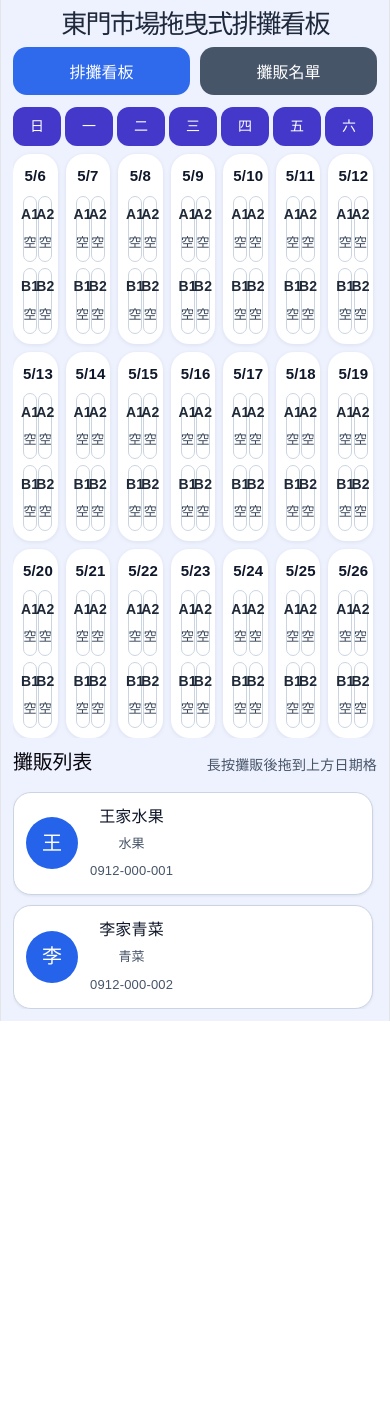
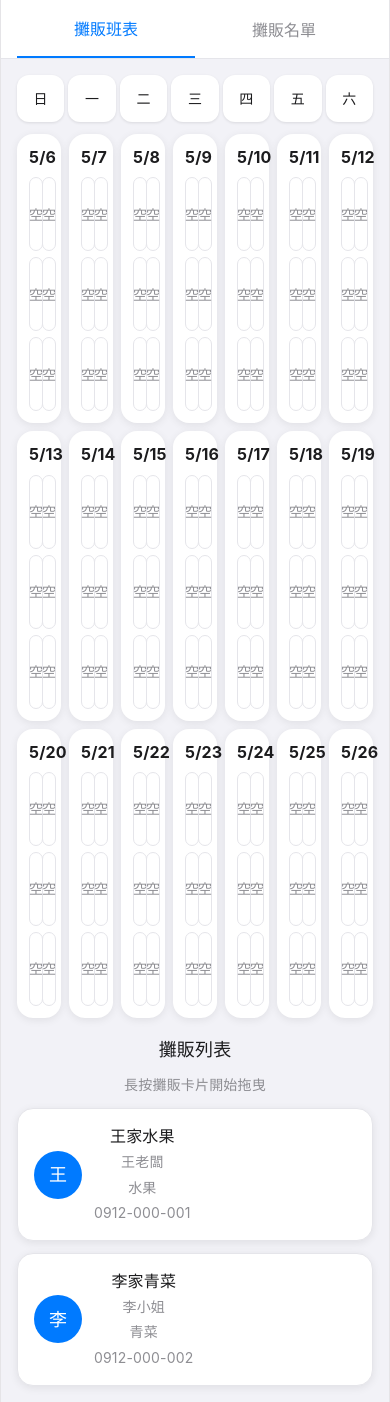
Before and after one commit to Hsu7183/dongmen-market-manager, a React (Vite) app: page / in a window 390 px wide. Before the commit the page ends 1021 px from the top, so only its background shows below. Built offline with nearby package versions, Linux system fonts and the light colour scheme.

Commit message:
feat: redesign mobile market scheduling app UI

```diff
--- a/src/App.tsx
+++ b/src/App.tsx
@@ -1,8 +1,8 @@
 import { useEffect, useMemo, useRef, useState, type TouchEvent } from "react";
 
-type Page = "dashboard" | "vendors";
-type StallId = "A1" | "A2" | "B1" | "B2";
-type StallStatus = "empty" | "reserved" | "arrived" | "noShow";
+type Tab = "schedule" | "vendors";
+type StallId = "頭攤" | "門前" | "左1" | "中2" | "右3" | "魚攤";
+type StallStatus = "empty" | "occupied";
 
 type Vendor = {
   id: string;
@@ -25,7 +25,7 @@ type StallRecord = {
 type DayRecords = Record<StallId, StallRecord>;
 type ScheduleMap = Record<string, DayRecords>;
 
-const STALLS: StallId[] = ["A1", "A2", "B1", "B2"];
+const STALLS: StallId[] = ["頭攤", "門前", "左1", "中2", "右3", "魚攤"];
 const WEEKDAYS = ["日", "一", "二", "三", "四", "五", "六"];
 
 const defaultVendors: Vendor[] = [
@@ -38,7 +38,7 @@ const defaultVendors: Vendor[] = [
     product: "水果",
     longTerm: false,
     weekdays: [2, 4, 6],
-    preferredStall: "A1",
+    preferredStall: "頭攤",
   },
   {
     id: "v2",
@@ -49,15 +49,17 @@ const defaultVendors: Vendor[] = [
     product: "青菜",
     longTerm: false,
     weekdays: [1, 3, 5],
-    preferredStall: "A2",
+    preferredStall: "門前",
   },
 ];
 
 const emptyDayRecords = (): DayRecords => ({
-  A1: { status: "empty", vendorId: "", locked: false },
-  A2: { status: "empty", vendorId: "", locked: false },
-  B1: { status: "empty", vendorId: "", locked: false },
-  B2: { status: "empty", vendorId: "", locked: false },
+  "頭攤": { status: "empty", vendorId: "", locked: false },
+  "門前": { status: "empty", vendorId: "", locked: false },
+  "左1": { status: "empty", vendorId: "", locked: false },
+  "中2": { status: "empty", vendorId: "", locked: false },
+  "右3": { status: "empty", vendorId: "", locked: false },
+  "魚攤": { status: "empty", vendorId: "", locked: false },
 });
 
 const getDateKey = (date: Date) => date.toISOString().slice(0, 10);
@@ -73,36 +75,8 @@ const buildScheduleDates = () => {
   });
 };
 
-const statusLabel = (status: StallStatus, locked: boolean) => {
-  if (locked) return "鎖";
-  switch (status) {
-    case "reserved":
-      return "預";
-    case "arrived":
-      return "到";
-    case "noShow":
-      return "沒";
-    default:
-      return "空";
-  }
-};
-
-const statusColor = (status: StallStatus, locked: boolean) => {
-  if (locked) return "#d1d5db";
-  switch (status) {
-    case "reserved":
-      return "#fff9c4";
-    case "arrived":
-      return "#dcedc8";
-    case "noShow":
-      return "#ffcdd2";
-    default:
-      return "#ffffff";
-  }
-};
-
 function App() {
-  const [page, setPage] = useState<Page>("dashboard");
+  const [currentTab, setCurrentTab] = useState<Tab>("schedule");
   const [vendors, setVendors] = useState<Vendor[]>(() => {
     const raw = localStorage.getItem("vendors");
     return raw ? (JSON.parse(raw) as Vendor[]) : defaultVendors;
@@ -123,12 +97,10 @@ function App() {
   });
   const [mobileDragVendorId, setMobileDragVendorId] = useState<string | null>(null);
   const [dragOverCell, setDragOverCell] = useState<{ dateKey: string; stall: StallId } | null>(null);
-  const [lockTouchTarget, setLockTouchTarget] = useState<{ dateKey: string; stall: StallId } | null>(null);
   const [dragMessage, setDragMessage] = useState<string | null>(null);
 
   const touchDragTimerRef = useRef<number | null>(null);
   const touchStartPointRef = useRef<{ x: number; y: number } | null>(null);
-  const lockTouchTimerRef = useRef<number | null>(null);
 
   useEffect(() => {
     localStorage.setItem("vendors", JSON.stringify(vendors));
@@ -139,6 +111,14 @@ function App() {
   }, [schedule]);
 
   const scheduleDates = useMemo(() => buildScheduleDates(), []);
+  const vendorMap = useMemo(
+    () =>
+      vendors.reduce((map, vendor) => {
+        map[vendor.id] = vendor;
+        return map;
+      }, {} as Record<string, Vendor>),
+    [vendors]
+  );
 
   const updateStall = (dateKey: string, stall: StallId, patch: Partial<StallRecord>) => {
     setSchedule((prev) => {
@@ -156,32 +136,6 @@ function App() {
     });
   };
 
-  const handleCycleStatus = (dateKey: string, stall: StallId) => {
-    const current = schedule[dateKey] ?? emptyDayRecords();
-    const record = current[stall];
-    if (record.locked) return;
-    const nextStatus: StallStatus =
-      record.status === "empty"
-        ? "reserved"
-        : record.status === "reserved"
-        ? "arrived"
-        : record.status === "arrived"
-        ? "noShow"
-        : "empty";
-
-    updateStall(dateKey, stall, {
-      status: nextStatus,
-      vendorId: nextStatus === "empty" ? "" : record.vendorId,
-    });
-  };
-
-  const toggleLock = (dateKey: string, stall: StallId) => {
-    const current = schedule[dateKey] ?? emptyDayRecords();
-    updateStall(dateKey, stall, {
-      locked: !current[stall].locked,
-    });
-  };
-
   const handleDesktopDrop = (
     event: React.DragEvent<HTMLDivElement>,
     dateKey: string,
@@ -193,8 +147,9 @@ function App() {
     const current = schedule[dateKey] ?? emptyDayRecords();
     if (current[stall].locked) return;
     updateStall(dateKey, stall, {
-      status: "reserved",
+      status: "occupied",
       vendorId,
+      locked: true,
     });
   };
 
@@ -207,7 +162,7 @@ function App() {
     window.clearTimeout(touchDragTimerRef.current ?? undefined);
     touchDragTimerRef.current = window.setTimeout(() => {
       setMobileDragVendorId(vendorId);
-      setDragMessage("長按拖曳中，移動到日期格放開");
+      setDragMessage("拖曳到上方攤位格放開");
     }, 300);
   };
 
@@ -238,8 +193,9 @@ function App() {
     const current = schedule[dateKey] ?? emptyDayRecords();
     if (current[stall].locked) return;
     updateStall(dateKey, stall, {
-      status: "reserved",
+      status: "occupied",
       vendorId,
+      locked: true,
     });
   };
 
@@ -294,29 +250,19 @@ function App() {
     };
   }, [mobileDragVendorId, schedule]);
 
-  const handleCellTouchStart = (dateKey: string, stall: StallId, event: TouchEvent<HTMLDivElement>) => {
-    event.preventDefault();
-    if (mobileDragVendorId) return;
-    window.clearTimeout(lockTouchTimerRef.current ?? undefined);
-    lockTouchTimerRef.current = window.setTimeout(() => {
-      setLockTouchTarget({ dateKey, stall });
-    }, 500);
-  };
-
-  const handleCellTouchEnd = (dateKey: string, stall: StallId, event: TouchEvent<HTMLDivElement>) => {
-    event.preventDefault();
-    if (mobileDragVendorId) return;
-    if (lockTouchTarget?.dateKey === dateKey && lockTouchTarget.stall === stall) {
-      toggleLock(dateKey, stall);
-      setLockTouchTarget(null);
-      window.clearTimeout(lockTouchTimerRef.current ?? undefined);
-      lockTouchTimerRef.current = null;
-      return;
+  const handleStallClick = (dateKey: string, stall: StallId) => {
+    const current = schedule[dateKey] ?? emptyDayRecords();
+    const record = current[stall];
+    if (record.locked) {
+      // Unlock
+      updateStall(dateKey, stall, {
+        status: "empty",
+        vendorId: "",
+        locked: false,
+      });
+    } else {
+      // Do nothing for empty stalls
     }
-    window.clearTimeout(lockTouchTimerRef.current ?? undefined);
-    lockTouchTimerRef.current = null;
-    setLockTouchTarget(null);
-    handleCycleStatus(dateKey, stall);
   };
 
   const addVendor = () => {
@@ -345,12 +291,22 @@ function App() {
     });
   };
 
-  if (page === "vendors") {
+  if (currentTab === "vendors") {
     return (
       <div style={styles.page}>
-        <button style={styles.backButton} onClick={() => setPage("dashboard")}>← 返回排攤看板</button>
-        <h1 style={styles.title}>攤販名單</h1>
+        <div style={styles.tabBar}>
+          <button
+            style={{ ...styles.tabButton, ...styles.inactiveTab }}
+            onClick={() => setCurrentTab("schedule")}
+          >
+            攤販班表
+          </button>
+          <button style={{ ...styles.tabButton, ...styles.activeTab }}>
+            攤販名單
+          </button>
+        </div>
 
+        <div style={styles.content}>
           <div style={styles.card}>
             <input
               style={styles.input}
@@ -403,9 +359,9 @@ function App() {
                       type="button"
                       style={{
                         ...styles.toggleButton,
-                      background: active ? "#1976d2" : "#fff",
+                        background: active ? "#007aff" : "#f2f2f7",
                         color: active ? "#fff" : "#333",
-                      border: active ? "1px solid #1976d2" : "1px solid #ccc",
+                        border: active ? "1px solid #007aff" : "1px solid #c7c7cc",
                       }}
                       onClick={() => {
                         const next = newVendor.weekdays.includes(index)
@@ -432,9 +388,9 @@ function App() {
                       style={{
                         ...styles.toggleButton,
                         minWidth: "64px",
-                      background: active ? "#1976d2" : "#fff",
+                        background: active ? "#007aff" : "#f2f2f7",
                         color: active ? "#fff" : "#333",
-                      border: active ? "1px solid #1976d2" : "1px solid #ccc",
+                        border: active ? "1px solid #007aff" : "1px solid #c7c7cc",
                       }}
                       onClick={() => setNewVendor({ ...newVendor, preferredStall: stall })}
                     >
@@ -448,28 +404,33 @@ function App() {
           </div>
 
           {vendors.map((vendor) => (
-          <div key={vendor.id} style={styles.card}>
+            <div key={vendor.id} style={styles.vendorCard}>
               <div style={styles.vendorTitle}>{vendor.stallName}</div>
-            <div>{vendor.contactName}</div>
-            <div>{vendor.phone}</div>
-            <div>{vendor.product}</div>
+              <div style={styles.vendorInfo}>{vendor.contactName}</div>
+              <div style={styles.vendorInfo}>{vendor.product}</div>
+              <div style={styles.vendorInfo}>{vendor.phone}</div>
             </div>
           ))}
+        </div>
       </div>
     );
   }
 
   return (
     <div style={styles.page}>
-      <h1 style={styles.title}>東門市場拖曳式排攤看板</h1>
-      <div style={styles.topButtons}>
-        <button style={{ ...styles.primaryButton, ...styles.activeNavButton }} disabled>
-          排攤看板
+      <div style={styles.tabBar}>
+        <button style={{ ...styles.tabButton, ...styles.activeTab }}>
+          攤販班表
         </button>
-        <button style={styles.secondaryButton} onClick={() => setPage("vendors")}>攤販名單</button>
+        <button
+          style={{ ...styles.tabButton, ...styles.inactiveTab }}
+          onClick={() => setCurrentTab("vendors")}
+        >
+          攤販名單
+        </button>
       </div>
 
-      <div style={styles.topSection}>
+      <div style={styles.content}>
         <div style={styles.calendarHeader}>
           {WEEKDAYS.map((day) => (
             <div key={day} style={styles.weekdayCell}>{day}</div>
@@ -486,6 +447,7 @@ function App() {
                 <div style={styles.stallGrid}>
                   {STALLS.map((stall) => {
                     const record = dayRecords[stall];
+                    const vendor = vendorMap[record.vendorId];
                     const isDragOver =
                       dragOverCell?.dateKey === dateKey && dragOverCell?.stall === stall;
                     return (
@@ -496,17 +458,23 @@ function App() {
                         data-stall={stall}
                         style={{
                           ...styles.stallCell,
-                          background: statusColor(record.status, record.locked),
-                          borderColor: isDragOver ? "#2563eb" : "#cbd5e1",
-                          opacity: record.locked ? 0.8 : 1,
+                          background: record.status === "occupied" ? "#d1fae5" : "#ffffff",
+                          borderColor: isDragOver ? "#007aff" : "#e5e5ea",
+                          opacity: record.locked ? 0.9 : 1,
                         }}
                         onDragOver={(event) => event.preventDefault()}
                         onDrop={(event) => handleDesktopDrop(event, dateKey, stall)}
-                        onTouchStart={(event) => handleCellTouchStart(dateKey, stall, event)}
-                        onTouchEnd={(event) => handleCellTouchEnd(dateKey, stall, event)}
+                        onClick={() => handleStallClick(dateKey, stall)}
                       >
-                        <div style={styles.stallId}>{stall}</div>
-                        <div style={styles.stallStatus}>{statusLabel(record.status, record.locked)}</div>
+                        {record.status === "occupied" && vendor ? (
+                          <>
+                            <div style={styles.vendorAvatarSmall}>{vendor.contactName.charAt(0)}</div>
+                            <div style={styles.vendorNameSmall}>{vendor.stallName}</div>
+                            <div style={styles.lockIcon}>🔒</div>
+                          </>
+                        ) : (
+                          <div style={styles.emptyText}>空</div>
+                        )}
                       </div>
                     );
                   })}
@@ -515,14 +483,11 @@ function App() {
             );
           })}
         </div>
-      </div>
 
-      <div style={styles.bottomSection}>
-        <div style={styles.bottomHeader}>
-          <h2 style={styles.sectionTitle}>攤販列表</h2>
-          <div style={styles.dragHint}>{dragMessage || "長按攤販後拖到上方日期格"}</div>
-        </div>
-        <div style={styles.vendorBottomList}>
+        <div style={styles.vendorSection}>
+          <div style={styles.sectionTitle}>攤販列表</div>
+          <div style={styles.dragHint}>{dragMessage || "長按攤販卡片開始拖曳"}</div>
+          <div style={styles.vendorList}>
             {vendors.map((vendor) => (
               <div
                 key={vendor.id}
@@ -540,11 +505,13 @@ function App() {
                 <div style={styles.avatar}>{vendor.contactName.charAt(0)}</div>
                 <div style={styles.vendorMeta}>
                   <div style={styles.vendorTitle}>{vendor.stallName}</div>
+                  <div style={styles.vendorInfo}>{vendor.contactName}</div>
                   <div style={styles.vendorInfo}>{vendor.product}</div>
                   <div style={styles.vendorInfo}>{vendor.phone}</div>
                 </div>
               </div>
             ))}
+          </div>
         </div>
       </div>
     </div>
@@ -556,85 +523,74 @@ const styles: Record<string, React.CSSProperties> = {
     minHeight: "100vh",
     display: "flex",
     flexDirection: "column",
-    background: "#eef2ff",
-    padding: "12px",
-    boxSizing: "border-box",
-    fontFamily: "Arial, sans-serif",
+    background: "#f2f2f7",
+    fontFamily: "-apple-system, BlinkMacSystemFont, 'Segoe UI', Roboto, sans-serif",
   },
-  title: {
-    margin: 0,
-    fontSize: "26px",
-    textAlign: "center",
-    color: "#1e293b",
-    marginBottom: "12px",
+  tabBar: {
+    display: "flex",
+    background: "#ffffff",
+    borderBottom: "1px solid #e5e5ea",
+    padding: "0 16px",
   },
-  topButtons: {
-    display: "grid",
-    gridTemplateColumns: "1fr 1fr",
-    gap: "10px",
-    marginBottom: "12px",
+  tabButton: {
+    flex: 1,
+    padding: "16px 0",
+    border: "none",
+    background: "none",
+    fontSize: "16px",
+    fontWeight: 600,
+    color: "#8e8e93",
+    cursor: "pointer",
   },
-  primaryButton: {
-    height: "48px",
-    borderRadius: "14px",
-    border: "none",
-    background: "#2563eb",
-    color: "white",
-    fontSize: "16px",
-    fontWeight: 700,
+  activeTab: {
+    color: "#007aff",
+    borderBottom: "2px solid #007aff",
   },
-  secondaryButton: {
-    height: "48px",
-    borderRadius: "14px",
-    border: "none",
-    background: "#475569",
-    color: "white",
-    fontSize: "16px",
-    fontWeight: 700,
+  inactiveTab: {
+    color: "#8e8e93",
   },
-  activeNavButton: {
-    opacity: 0.95,
-  },
-  topSection: {
-    flex: 2,
+  content: {
+    flex: 1,
+    padding: "16px",
     overflowY: "auto",
-    paddingRight: "4px",
-    marginBottom: "12px",
   },
   calendarHeader: {
     display: "grid",
     gridTemplateColumns: "repeat(7, minmax(0, 1fr))",
     gap: "4px",
-    marginBottom: "8px",
+    marginBottom: "12px",
   },
   weekdayCell: {
     textAlign: "center",
-    padding: "8px 0",
+    padding: "12px 0",
     borderRadius: "12px",
-    background: "#4338ca",
-    color: "white",
-    fontWeight: 700,
+    background: "#ffffff",
+    color: "#1c1c1e",
+    fontWeight: 600,
     fontSize: "14px",
+    boxShadow: "0 1px 3px rgba(0,0,0,0.1)",
   },
   dateGrid: {
     display: "grid",
     gridTemplateColumns: "repeat(7, minmax(0, 1fr))",
     gap: "8px",
+    marginBottom: "20px",
   },
   dateCard: {
-    background: "white",
-    borderRadius: "18px",
-    padding: "10px",
-    boxShadow: "0 1px 4px rgba(15,23,42,0.08)",
-    minHeight: "154px",
+    background: "#ffffff",
+    borderRadius: "16px",
+    padding: "12px",
+    boxShadow: "0 2px 8px rgba(0,0,0,0.08)",
+    minHeight: "180px",
     display: "flex",
     flexDirection: "column",
     gap: "8px",
   },
   dateTitle: {
-    fontSize: "15px",
+    fontSize: "16px",
     fontWeight: 700,
-    color: "#0f172a",
+    color: "#1c1c1e",
+    textAlign: "center",
   },
   stallGrid: {
     display: "grid",
@@ -643,9 +599,9 @@ const styles: Record<string, React.CSSProperties> = {
     flex: 1,
   },
   stallCell: {
-    minHeight: "52px",
-    borderRadius: "14px",
-    border: "1px solid #cbd5e1",
+    minHeight: "60px",
+    borderRadius: "12px",
+    border: "1px solid #e5e5ea",
     display: "flex",
     flexDirection: "column",
     justifyContent: "center",
@@ -654,91 +610,107 @@ const styles: Record<string, React.CSSProperties> = {
     gap: "4px",
     userSelect: "none",
     touchAction: "manipulation",
+    cursor: "pointer",
+    position: "relative",
   },
-  stallId: {
+  emptyText: {
     fontSize: "14px",
+    color: "#8e8e93",
+  },
+  vendorAvatarSmall: {
+    width: "24px",
+    height: "24px",
+    borderRadius: "50%",
+    background: "#007aff",
+    color: "white",
+    display: "grid",
+    placeItems: "center",
+    fontSize: "12px",
     fontWeight: 700,
-    color: "#1f2937",
   },
-  stallStatus: {
-    fontSize: "13px",
-    color: "#334155",
+  vendorNameSmall: {
+    fontSize: "11px",
+    fontWeight: 600,
+    color: "#1c1c1e",
+    textAlign: "center",
+    lineHeight: 1.2,
   },
-  bottomSection: {
-    flex: 1,
-    minHeight: "180px",
+  lockIcon: {
+    fontSize: "12px",
+    position: "absolute",
+    top: "2px",
+    right: "2px",
+  },
+  vendorSection: {
     display: "flex",
     flexDirection: "column",
-    gap: "10px",
+    gap: "12px",
   },
-  bottomHeader: {
-    display: "flex",
-    justifyContent: "space-between",
-    alignItems: "center",
-    gap: "10px",
+  sectionTitle: {
+    fontSize: "18px",
+    fontWeight: 700,
+    color: "#1c1c1e",
   },
   dragHint: {
-    color: "#475569",
+    color: "#8e8e93",
     fontSize: "14px",
-    textAlign: "right",
-    flex: 1,
   },
-  vendorBottomList: {
+  vendorList: {
     display: "grid",
-    gap: "10px",
-    overflowY: "auto",
-    paddingRight: "4px",
+    gap: "12px",
   },
   vendorCardHorizontal: {
     display: "flex",
     alignItems: "center",
-    background: "white",
-    borderRadius: "18px",
-    padding: "12px",
-    border: "1px solid #cbd5e1",
-    boxShadow: "0 1px 3px rgba(15,23,42,0.08)",
+    background: "#ffffff",
+    borderRadius: "16px",
+    padding: "16px",
+    border: "1px solid #e5e5ea",
+    boxShadow: "0 2px 8px rgba(0,0,0,0.08)",
     gap: "12px",
     touchAction: "manipulation",
+    cursor: "grab",
   },
   avatar: {
-    width: "52px",
-    height: "52px",
+    width: "48px",
+    height: "48px",
     borderRadius: "50%",
-    background: "#2563eb",
+    background: "#007aff",
     color: "white",
     display: "grid",
     placeItems: "center",
-    fontSize: "20px",
+    fontSize: "18px",
     fontWeight: 700,
   },
   vendorMeta: {
     display: "grid",
-    gap: "4px",
+    gap: "2px",
   },
   vendorTitle: {
     fontSize: "16px",
     fontWeight: 700,
-    color: "#0f172a",
+    color: "#1c1c1e",
   },
   vendorInfo: {
-    fontSize: "13px",
-    color: "#475569",
+    fontSize: "14px",
+    color: "#8e8e93",
   },
   card: {
-    background: "white",
-    borderRadius: "18px",
-    border: "1px solid #d1d5db",
-    padding: "16px",
-    boxShadow: "0 1px 2px rgba(15,23,42,0.06)",
-    marginBottom: "12px",
+    background: "#ffffff",
+    borderRadius: "16px",
+    border: "1px solid #e5e5ea",
+    padding: "20px",
+    boxShadow: "0 2px 8px rgba(0,0,0,0.08)",
+    marginBottom: "16px",
   },
   input: {
     width: "100%",
-    padding: "12px 14px",
+    padding: "14px 16px",
     marginBottom: "12px",
-    borderRadius: "14px",
-    border: "1px solid #cbd5e1",
+    borderRadius: "12px",
+    border: "1px solid #d1d1d6",
     fontSize: "16px",
+    background: "#f9f9f9",
   },
   checkboxRow: {
     marginBottom: "12px",
@@ -748,16 +720,16 @@ const styles: Record<string, React.CSSProperties> = {
     alignItems: "center",
     gap: "8px",
     fontSize: "15px",
-    color: "#334155",
+    color: "#1c1c1e",
   },
   toggleGroup: {
-    marginBottom: "12px",
+    marginBottom: "16px",
   },
   toggleLabel: {
-    marginBottom: "6px",
-    color: "#334155",
-    fontSize: "14px",
-    fontWeight: 700,
+    marginBottom: "8px",
+    color: "#1c1c1e",
+    fontSize: "15px",
+    fontWeight: 600,
   },
   toggleRow: {
     display: "flex",
@@ -765,20 +737,32 @@ const styles: Record<string, React.CSSProperties> = {
     gap: "8px",
   },
   toggleButton: {
-    borderRadius: "14px",
-    border: "1px solid #ccc",
-    padding: "8px 12px",
+    borderRadius: "12px",
+    border: "1px solid #c7c7cc",
+    padding: "10px 14px",
     fontSize: "14px",
     cursor: "pointer",
     minWidth: "44px",
+    background: "#f2f2f7",
   },
-  backButton: {
+  primaryButton: {
+    width: "100%",
+    height: "50px",
+    borderRadius: "12px",
     border: "none",
-    background: "none",
-    color: "#111827",
+    background: "#007aff",
+    color: "white",
     fontSize: "16px",
+    fontWeight: 600,
+    cursor: "pointer",
+  },
+  vendorCard: {
+    background: "#ffffff",
+    borderRadius: "16px",
+    border: "1px solid #e5e5ea",
+    padding: "16px",
+    boxShadow: "0 2px 8px rgba(0,0,0,0.08)",
     marginBottom: "12px",
-    cursor: "pointer",
   },
 };
 
```
Lines whose indentation alone changed are shown as unchanged.
